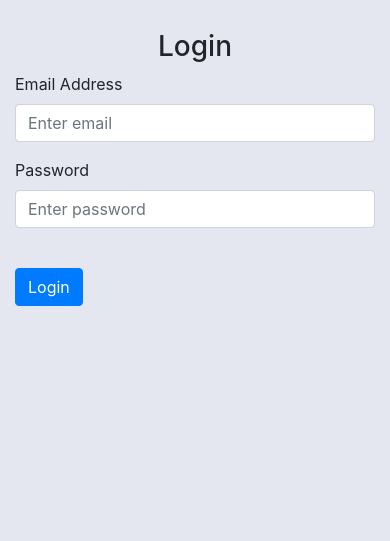
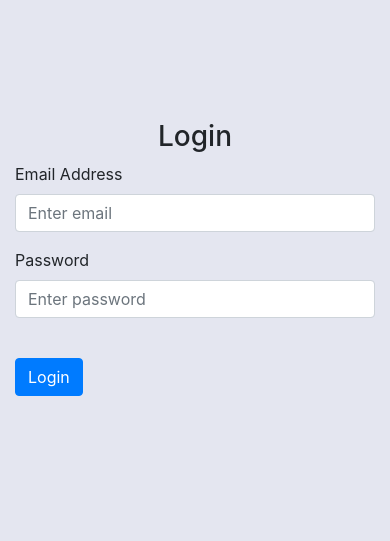
Before and after one commit to ericmckevitt/Catalog-Website, a Flask app: page /login in a window 390 px wide. Shown: the part 56-597 px from the top of the page. Run offline with Flask 2, Linux system fonts and the light colour scheme; parts of the project's set-up code (start-up, migrations or seed data) failed here and were passed over; some libraries are stand-ins or nearby versions.

Commit message:
Centered the login page, however there is still a small issue with mobile screens

```diff
--- a/python/load_all_students.py
+++ b/python/load_all_students.py
@@ -30,7 +30,7 @@ def load_all_students():
     # Print table list
     print('Original Table List:')
     print(codd.get_tables(insepctor),
-          end='\n-----------------------------------\n')
+        end='\n-----------------------------------\n')
     # Create tables and insert for each major
     for student in students:
         # Unpack file location and name from major
--- a/website/static/style.css
+++ b/website/static/style.css
@@ -39,6 +39,18 @@ body {
 .center-items {
     align-items: center;
     justify-items: center;
+}
+
+/* Login fix for verical alignment*/
+.login-form-container {
+    /* This is a hack fix and should probably not be used */
+    height: 50vh;
+}
+
+.login-form {
+    /* currently looks fine on desktop but kind of weird on phones */
+    height: 50%;
+    margin-top: 25%;
 }
 
 body {
--- a/website/templates/login.html
+++ b/website/templates/login.html
@@ -1,6 +1,7 @@
 {% extends "base.html" %} {% block title %}Login{% endblock %} {% block content
 %}
-<form method="POST">
+<div class="login-form-container">
+    <form method="POST" class="login-form">
         <h3 align="center">Login</h3>
         <div class="form-group">
             <label for="email">Email Address</label>
@@ -25,4 +26,6 @@
         <br />
         <button type="submit" class="btn btn-primary">Login</button>
     </form>
+</div>
+
 {% endblock %}
```
Also changed, not shown: website/database.db. Lines whose indentation alone changed are shown as unchanged.
